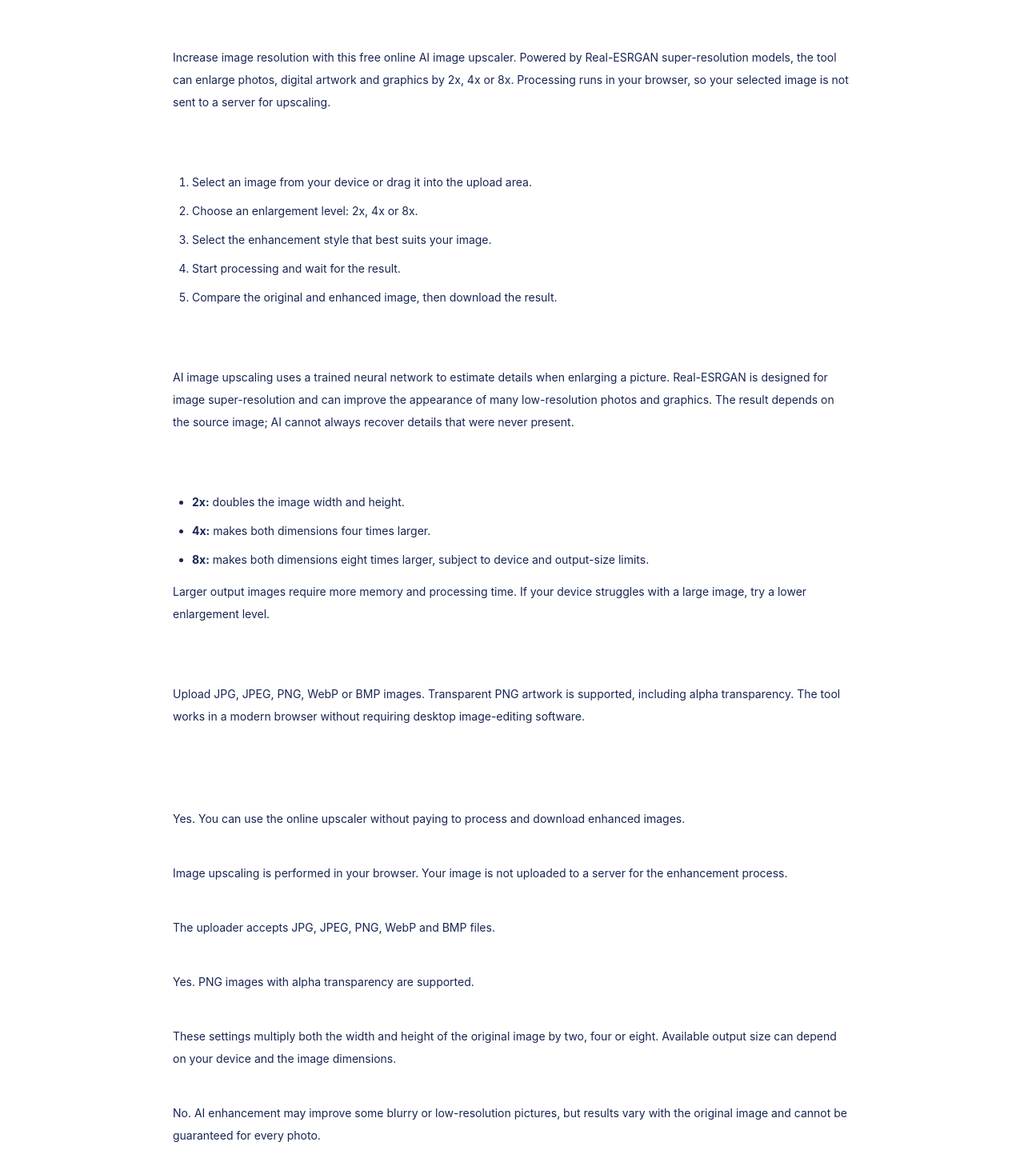
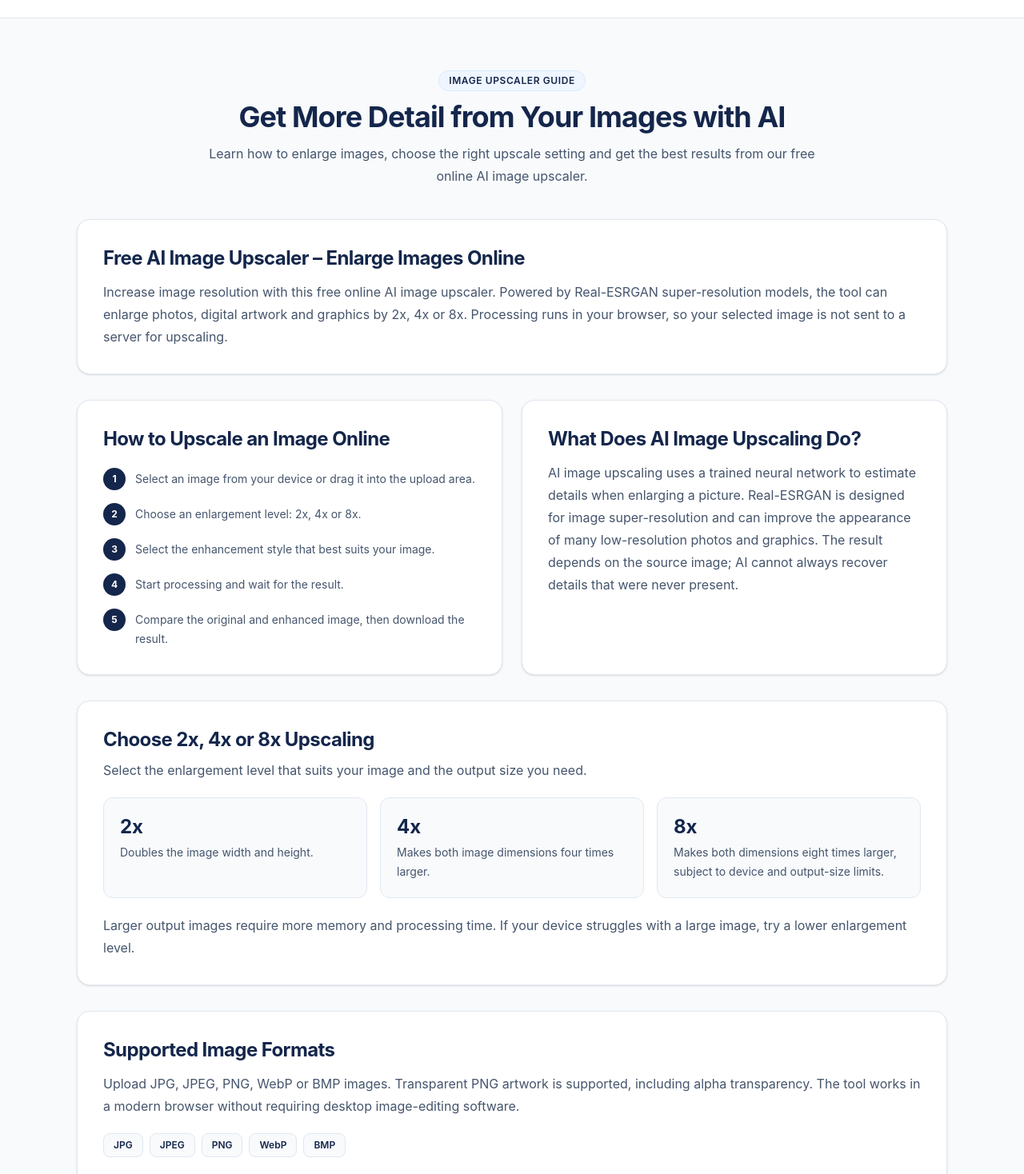
Before and after one commit to graphicsexpert65-png/image-upscaler, a React (Vite) app: page / in a window 1280 px wide. Shown: the part 820-2288 px from the top of the page at 80% size. Built offline with nearby package versions, Linux system fonts and the light colour scheme; what onnxruntime-web would draw is missing.

Commit message:
Make SEO guide visible and professionally styled

```diff
--- a/src/components/SEOContent.tsx
+++ b/src/components/SEOContent.tsx
@@ -1,118 +1,145 @@
 import React from 'react';
+
+const guideSteps = [
+  'Select an image from your device or drag it into the upload area.',
+  'Choose an enlargement level: 2x, 4x or 8x.',
+  'Select the enhancement style that best suits your image.',
+  'Start processing and wait for the result.',
+  'Compare the original and enhanced image, then download the result.',
+];
+
+const faqs = [
+  {
+    question: 'Is this AI image upscaler free?',
+    answer: 'Yes. You can use the online upscaler without paying to process and download enhanced images.',
+  },
+  {
+    question: 'Are my images uploaded to a server?',
+    answer: 'Image upscaling is performed in your browser. Your image is not uploaded to a server for the enhancement process.',
+  },
+  {
+    question: 'Which image formats can I use?',
+    answer: 'The uploader accepts JPG, JPEG, PNG, WebP and BMP files.',
+  },
+  {
+    question: 'Can I enlarge a transparent PNG?',
+    answer: 'Yes. PNG images with alpha transparency are supported.',
+  },
+  {
+    question: 'What is the difference between 2x, 4x and 8x?',
+    answer: 'These settings multiply both the width and height of the original image by two, four or eight. Available output size can depend on your device and the image dimensions.',
+  },
+  {
+    question: 'Will AI fix every blurry photo?',
+    answer: 'No. AI enhancement may improve some blurry or low-resolution pictures, but results vary with the original image and cannot be guaranteed for every photo.',
+  },
+];
+
+const sectionClass = 'rounded-2xl border border-slate-200 bg-white p-6 sm:p-8 shadow-sm';
+const headingClass = 'text-xl sm:text-2xl font-bold tracking-tight text-[#14264b]';
+const paragraphClass = 'text-sm sm:text-base leading-7 text-slate-600';
 
 export function SEOContent() {
   return (
     <section
       aria-labelledby="image-upscaler-guide"
-      className="max-w-4xl w-full mx-auto px-4 sm:px-6 py-10 text-zinc-300 space-y-8"
+      className="w-full bg-slate-50 border-y border-slate-200 mt-12"
     >
-      <div className="space-y-3">
-        <h2 id="image-upscaler-guide" className="text-2xl font-bold text-white">
-          Free AI Image Upscaler – Enlarge Images Without Losing Clarity
-        </h2>
-        <p className="text-sm leading-7">
-          Increase image resolution with this free online AI image upscaler.
-          Powered by Real-ESRGAN super-resolution models, the tool can enlarge
-          photos, digital artwork and graphics by 2x, 4x or 8x. Processing runs
-          in your browser, so your selected image is not sent to a server for
-          upscaling.
-        </p>
-      </div>
+      <div className="max-w-6xl mx-auto px-4 sm:px-6 lg:px-8 py-12 sm:py-16 space-y-6 sm:space-y-8">
+        <header className="max-w-3xl mx-auto text-center space-y-3 mb-8 sm:mb-10">
+          <span className="inline-flex rounded-full bg-blue-50 border border-blue-100 px-3 py-1 text-xs font-semibold tracking-wider text-[#14264b] uppercase">
+            Image Upscaler Guide
+          </span>
+          <h2 id="image-upscaler-guide" className="text-2xl sm:text-3xl lg:text-4xl font-bold tracking-tight text-[#14264b]">
+            Get More Detail from Your Images with AI
+          </h2>
+          <p className={paragraphClass}>
+            Learn how to enlarge images, choose the right upscale setting and get the best results from our free online AI image upscaler.
+          </p>
+        </header>
 
-      <div className="space-y-3">
-        <h2 className="text-xl font-semibold text-white">How to Upscale an Image Online</h2>
-        <ol className="list-decimal pl-6 space-y-2 text-sm leading-7">
-          <li>Select an image from your device or drag it into the upload area.</li>
-          <li>Choose an enlargement level: 2x, 4x or 8x.</li>
-          <li>Select the enhancement style that best suits your image.</li>
-          <li>Start processing and wait for the result.</li>
-          <li>Compare the original and enhanced image, then download the result.</li>
-        </ol>
-      </div>
-
-      <div className="space-y-3">
-        <h2 className="text-xl font-semibold text-white">What Does AI Image Upscaling Do?</h2>
-        <p className="text-sm leading-7">
-          AI image upscaling uses a trained neural network to estimate details
-          when enlarging a picture. Real-ESRGAN is designed for image
-          super-resolution and can improve the appearance of many low-resolution
-          photos and graphics. The result depends on the source image; AI cannot
-          always recover details that were never present.
-        </p>
-      </div>
-
-      <div className="space-y-3">
-        <h2 className="text-xl font-semibold text-white">Choose 2x, 4x or 8x Upscaling</h2>
-        <ul className="list-disc pl-6 space-y-2 text-sm leading-7">
-          <li><strong>2x:</strong> doubles the image width and height.</li>
-          <li><strong>4x:</strong> makes both dimensions four times larger.</li>
-          <li><strong>8x:</strong> makes both dimensions eight times larger, subject to device and output-size limits.</li>
-        </ul>
-        <p className="text-sm leading-7">
-          Larger output images require more memory and processing time. If your
-          device struggles with a large image, try a lower enlargement level.
-        </p>
-      </div>
-
-      <div className="space-y-3">
-        <h2 className="text-xl font-semibold text-white">Supported Image Formats</h2>
-        <p className="text-sm leading-7">
-          Upload JPG, JPEG, PNG, WebP or BMP images. Transparent PNG artwork is
-          supported, including alpha transparency. The tool works in a modern
-          browser without requiring desktop image-editing software.
-        </p>
-      </div>
-
-      <div className="space-y-4">
-        <h2 className="text-xl font-semibold text-white">Frequently Asked Questions</h2>
-
-        <div>
-          <h3 className="font-medium text-white">Is this AI image upscaler free?</h3>
-          <p className="text-sm leading-7">
-            Yes. You can use the online upscaler without paying to process and
-            download enhanced images.
+        <div className={sectionClass}>
+          <h3 className={headingClass + ' mb-3'}>Free AI Image Upscaler – Enlarge Images Online</h3>
+          <p className={paragraphClass}>
+            Increase image resolution with this free online AI image upscaler. Powered by Real-ESRGAN super-resolution models, the tool can enlarge photos, digital artwork and graphics by 2x, 4x or 8x. Processing runs in your browser, so your selected image is not sent to a server for upscaling.
           </p>
         </div>
 
-        <div>
-          <h3 className="font-medium text-white">Are my images uploaded to a server?</h3>
-          <p className="text-sm leading-7">
-            Image upscaling is performed in your browser. Your image is not
-            uploaded to a server for the enhancement process.
-          </p>
+        <div className="grid grid-cols-1 lg:grid-cols-2 gap-6">
+          <article className={sectionClass}>
+            <h3 className={headingClass + ' mb-5'}>How to Upscale an Image Online</h3>
+            <ol className="space-y-4">
+              {guideSteps.map((step, index) => (
+                <li key={step} className="flex items-start gap-3">
+                  <span className="flex h-7 w-7 shrink-0 items-center justify-center rounded-full bg-[#14264b] text-xs font-bold text-white">
+                    {index + 1}
+                  </span>
+                  <span className="text-sm leading-6 text-slate-600 pt-0.5">{step}</span>
+                </li>
+              ))}
+            </ol>
+          </article>
+
+          <article className={sectionClass}>
+            <h3 className={headingClass + ' mb-3'}>What Does AI Image Upscaling Do?</h3>
+            <p className={paragraphClass}>
+              AI image upscaling uses a trained neural network to estimate details when enlarging a picture. Real-ESRGAN is designed for image super-resolution and can improve the appearance of many low-resolution photos and graphics. The result depends on the source image; AI cannot always recover details that were never present.
+            </p>
+          </article>
         </div>
 
-        <div>
-          <h3 className="font-medium text-white">Which image formats can I use?</h3>
-          <p className="text-sm leading-7">
-            The uploader accepts JPG, JPEG, PNG, WebP and BMP files.
+        <article className={sectionClass}>
+          <h3 className={headingClass + ' mb-2'}>Choose 2x, 4x or 8x Upscaling</h3>
+          <p className={paragraphClass + ' mb-5'}>
+            Select the enlargement level that suits your image and the output size you need.
           </p>
-        </div>
+          <div className="grid grid-cols-1 sm:grid-cols-3 gap-4">
+            <div className="rounded-xl border border-slate-200 bg-slate-50 p-5">
+              <p className="text-2xl font-bold text-[#14264b] mb-1">2x</p>
+              <p className="text-sm leading-6 text-slate-600">Doubles the image width and height.</p>
+            </div>
+            <div className="rounded-xl border border-slate-200 bg-slate-50 p-5">
+              <p className="text-2xl font-bold text-[#14264b] mb-1">4x</p>
+              <p className="text-sm leading-6 text-slate-600">Makes both image dimensions four times larger.</p>
+            </div>
+            <div className="rounded-xl border border-slate-200 bg-slate-50 p-5">
+              <p className="text-2xl font-bold text-[#14264b] mb-1">8x</p>
+              <p className="text-sm leading-6 text-slate-600">Makes both dimensions eight times larger, subject to device and output-size limits.</p>
+            </div>
+          </div>
+          <p className={paragraphClass + ' mt-5'}>
+            Larger output images require more memory and processing time. If your device struggles with a large image, try a lower enlargement level.
+          </p>
+        </article>
 
-        <div>
-          <h3 className="font-medium text-white">Can I enlarge a transparent PNG?</h3>
-          <p className="text-sm leading-7">
-            Yes. PNG images with alpha transparency are supported.
+        <article className={sectionClass}>
+          <h3 className={headingClass + ' mb-3'}>Supported Image Formats</h3>
+          <p className={paragraphClass}>
+            Upload JPG, JPEG, PNG, WebP or BMP images. Transparent PNG artwork is supported, including alpha transparency. The tool works in a modern browser without requiring desktop image-editing software.
           </p>
-        </div>
+          <div className="flex flex-wrap gap-2 mt-5">
+            {['JPG', 'JPEG', 'PNG', 'WebP', 'BMP'].map((format) => (
+              <span key={format} className="rounded-lg border border-slate-200 bg-slate-50 px-3 py-1.5 text-xs font-semibold text-[#14264b]">
+                {format}
+              </span>
+            ))}
+          </div>
+        </article>
 
-        <div>
-          <h3 className="font-medium text-white">What is the difference between 2x, 4x and 8x?</h3>
-          <p className="text-sm leading-7">
-            These settings multiply both the width and height of the original
-            image by two, four or eight. Available output size can depend on
-            your device and the image dimensions.
-          </p>
-        </div>
-
-        <div>
-          <h3 className="font-medium text-white">Will AI fix every blurry photo?</h3>
-          <p className="text-sm leading-7">
-            No. AI enhancement may improve some blurry or low-resolution
-            pictures, but results vary with the original image and cannot be
-            guaranteed for every photo.
-          </p>
-        </div>
+        <section className={sectionClass} aria-labelledby="upscaler-faq">
+          <div className="mb-6">
+            <h3 id="upscaler-faq" className={headingClass}>Frequently Asked Questions</h3>
+            <p className="text-sm text-slate-500 mt-2">Quick answers about image quality, privacy and supported formats.</p>
+          </div>
+          <div className="grid grid-cols-1 md:grid-cols-2 gap-x-8 gap-y-6">
+            {faqs.map((faq) => (
+              <article key={faq.question} className="border-b border-slate-100 pb-5 last:border-0">
+                <h4 className="font-semibold text-[#14264b] mb-2">{faq.question}</h4>
+                <p className="text-sm leading-7 text-slate-600">{faq.answer}</p>
+              </article>
+            ))}
+          </div>
+        </section>
       </div>
     </section>
   );
```
